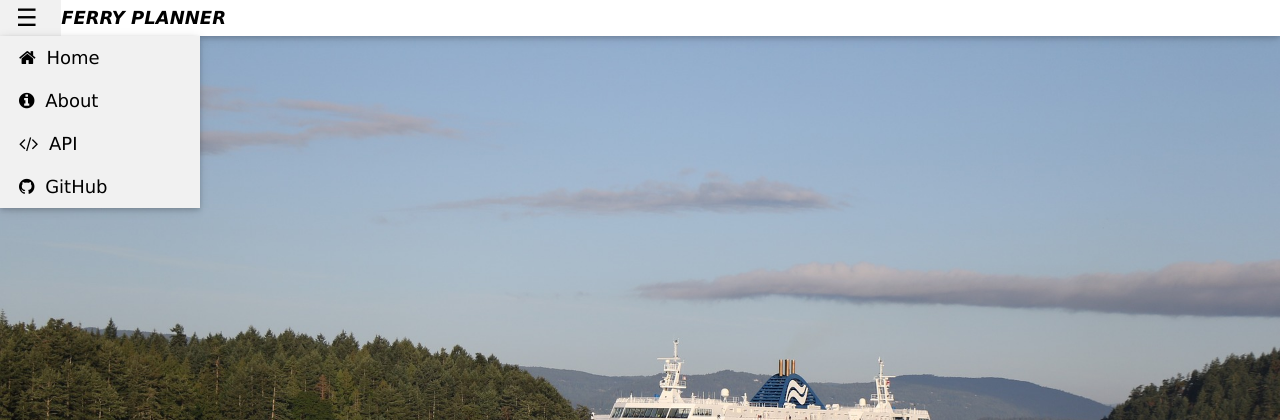
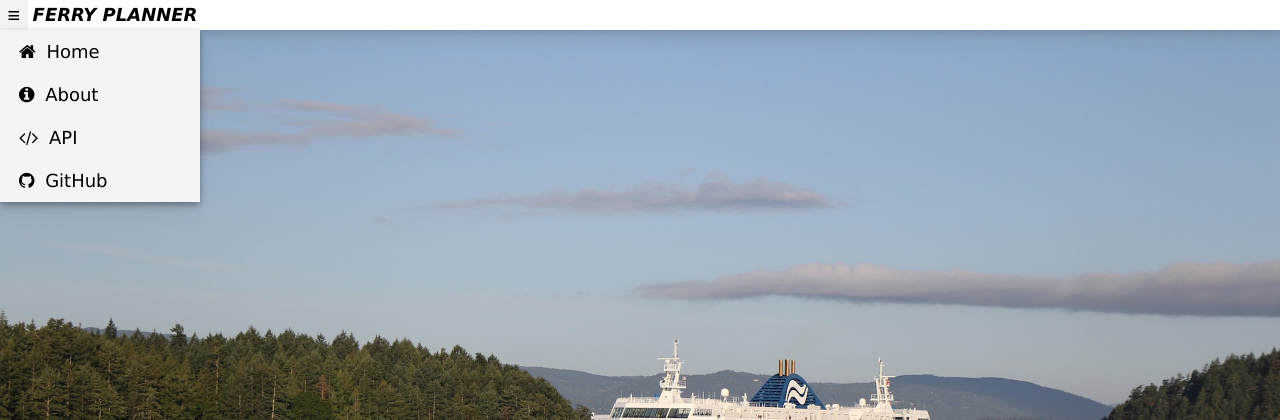
Before and after one commit to lemonyte/ferry-planner, a FastAPI app: page /api in a window 1280 px wide, after a click that opens the changed part. Shown: the top 420 px of the page. Run offline with FastAPI, Linux system fonts and the light colour scheme; parts of the project's set-up code (start-up, migrations or seed data) failed here and were passed over; some libraries are stand-ins or nearby versions.

Commit message:
update main form appearence (hover/active)

```diff
--- a/src/ferry_planner/static/style.css
+++ b/src/ferry_planner/static/style.css
@@ -73,10 +73,6 @@
   padding-bottom: 8px;
 }
 
-#menu-button.pressed {
-  background-color: #f1f1f1; /* light-gray */
-}
-
 .fp-table {
   border-top: 1px solid #ccc !important ;
 }
--- a/src/ferry_planner/templates/base.html
+++ b/src/ferry_planner/templates/base.html
@@ -20,24 +20,24 @@
 </head>
 
 <body class="background-image min-w-min min-h-screen bg-white">
-  <div class="w3-top w3-card">
+  <div class="w3-top drop-shadow-lg select-none">
     <div class="w3-bar">
       {% block navbar %}
       <div class="w3-white no-print">
-        <span id="menu-button" class="w3-xlarge w3-padding w3-serife" style="cursor: pointer; vertical-align: middle;"
-          onclick="menuToggle()">
-          <b>☰</b>
-        </span>
+        <button id="menu-button"
+          class="bg-gray-100 focus:font-bold hover:font-bold font-serif text-2xl cursor-pointer align-middle text-center px-2 border-0"
+          onclick="menuToggle()"
+          >&#8801</button>
         <b>
           <i>
-            <a href="#" class="w3-cell-middle w3-serife w3-large" style="text-transform: uppercase; text-decoration: none;">
+            <a tabindex="-1" href="#" class="w3-cell-middle w3-serife w3-large" style="text-transform: uppercase; text-decoration: none;">
               Ferry Planner
             </a>
           </i>
         </b>
       </div>
       <div class="w3-bar">
-        <nav id="menu" class="w3-sidebar w3-bar-block w3-light-gray no-print w3-large w3-card"
+        <nav id="menu" class="w3-sidebar w3-bar-block bg-gray-100 no-print w3-large w3-card"
           style="display: none; height: auto;">
           <!-- <button onclick="menuClose()" class="w3-bar-item">
               Menu
```
Also changed, not shown: src/ferry_planner/templates/index.html (+6 -6 lines).
